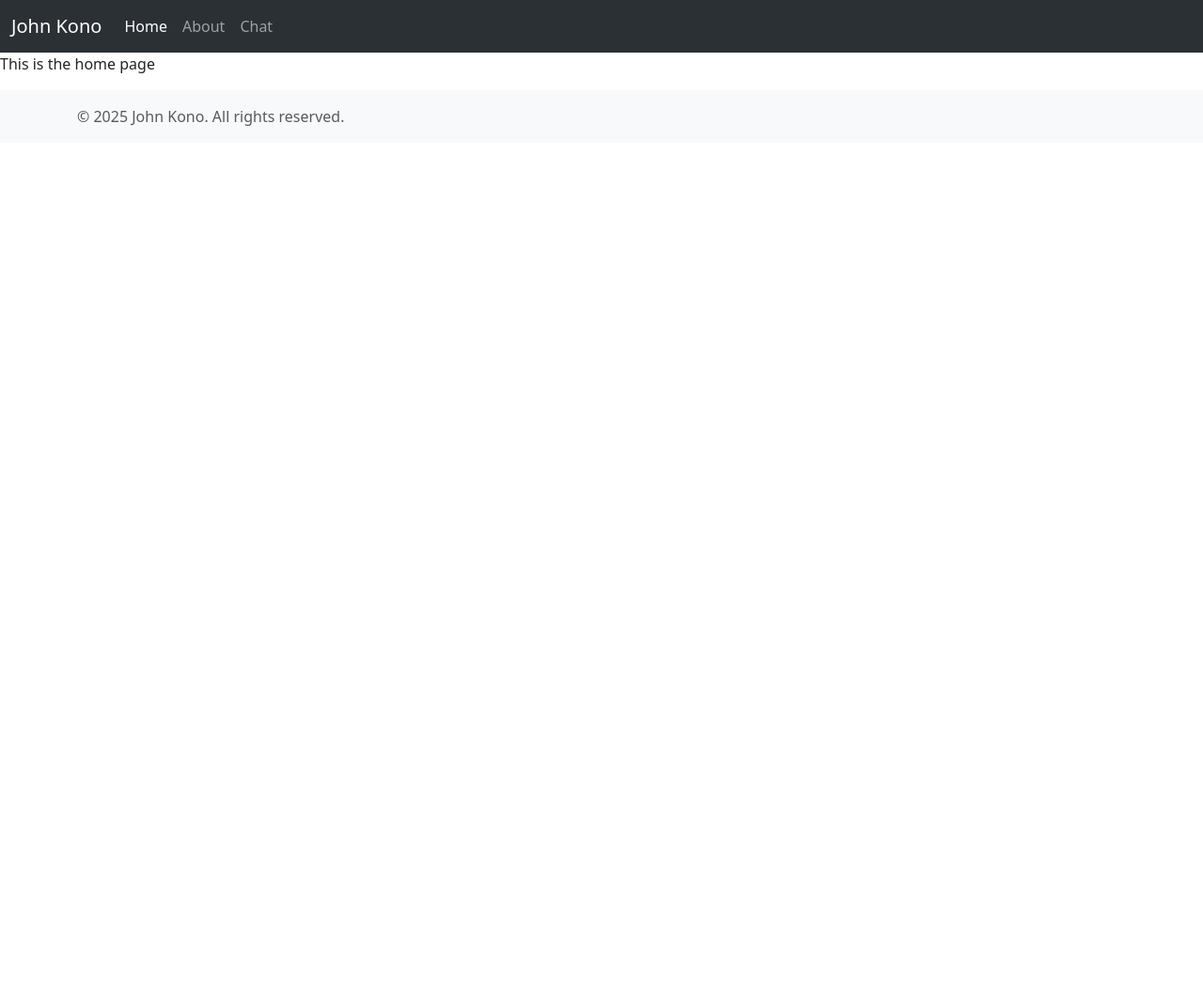
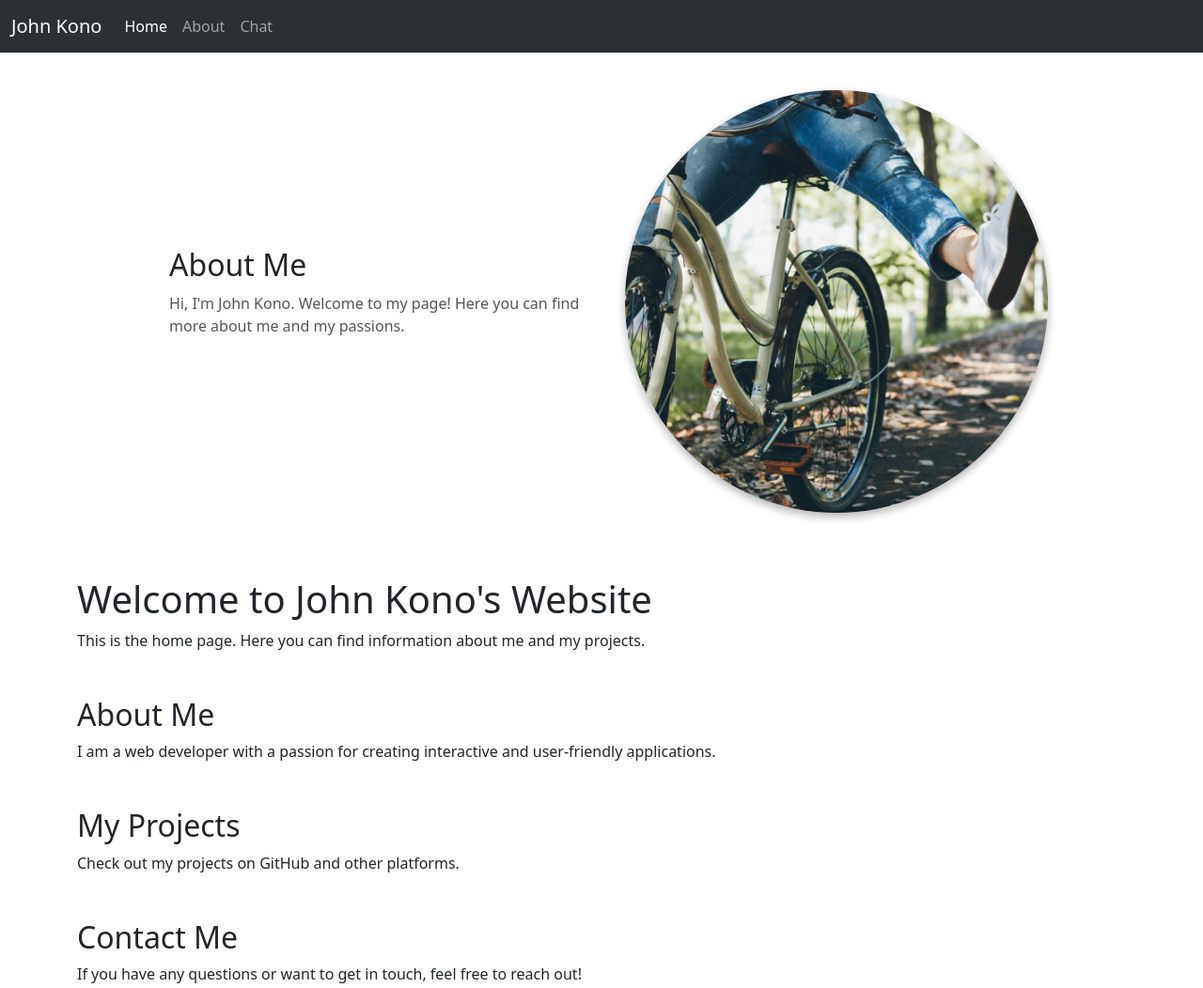
Before and after one commit to JohnKono2025/ca4project2, a plain HTML site: page public/index.html in a window 1280 px wide. Shown: the top 1052 px of the page at 94% size. Before the commit the page ends 800 px from the top, so only its background shows below. Drawn offline with nearby package versions, Linux system fonts and the light colour scheme.

Commit message:
style.css and other updates

```diff
--- a/public/css/demo.css
+++ b/public/css/demo.css
@@ -6,6 +6,7 @@
     margin: 0;
     font-family: Arial, Helvetica, sans-serif;
   }
+
 
   /* Style the side navigation */
   .sidenav {
--- /dev/null
+++ b/public/css/style.css
@@ -0,0 +1,61 @@
+body {
+    font-family: Arial, sans-serif;
+    margin: 0;
+    padding: 0;
+    background-color: #f4f4f9;
+}
+
+/* Style the header */
+.main-container {
+    display: flex;
+    align-items: center;
+    justify-content: space-between;
+    padding: 20px;
+    max-width: 1000px;
+    margin: 20px auto;
+   /* box-shadow: 0px 4px 10px rgba(0, 0, 0, 0.2);*/
+    background-color: #fff;
+    border-radius: 10px;
+}
+
+.text-area {
+    flex: 1;
+    padding: 20px;
+}
+
+.text-area h2 {
+    margin-bottom: 10px;
+}
+
+.text-area p {
+    margin-bottom: 20px;
+    color: #555;
+}
+
+.picture-area {
+    flex: 1;
+    display: flex;
+    justify-content: center;
+    align-items: center;
+}
+
+.picture-area img {
+    width: 450px;
+    height: 450px;
+    border-radius: 50%;
+    box-shadow: 0px 4px 10px rgba(0, 0, 0, 0.3);
+    object-fit: cover;
+}
+
+
+
+@media (max-width: 667px) {
+    .main-container {
+        flex-direction: column;
+        align-items: center;
+        text-align: center;
+    }
+    .text-area, .picture-area {
+        margin-bottom: 20px;
+    }
+}
--- a/public/index.html
+++ b/public/index.html
@@ -9,7 +9,8 @@
         <meta name="viewport" content="width=device-width, initial-scale=1">
         <meta name="keywords" content="John Kono, information, about, chat">
         <meta name="author" content="John Kono">
-        <link rel="stylesheet" href="css/demo.css">
+
+        <link rel="stylesheet" href="css/style.css">
 
          <!-- Bootstrap Script Link -->
     <link href="https://cdn.jsdelivr.net/npm/bootstrap@5.3.5/dist/css/bootstrap.min.css" rel="stylesheet" integrity="sha384-SgOJa3DmI69IUzQ2PVdRZhwQ+dy64/BUtbMJw1MZ8t5HZApcHrRKUc4W0kG879m7" crossorigin="anonymous">
@@ -45,9 +46,42 @@
  </nav>
  <!-- Nav End -->
 
+<!-- Main Content -->
+<div class="main-container">
+  <div class="text-area">
+      <h2>About Me</h2>
+      <p>Hi, I'm John Kono. Welcome to my page! Here you can find more about me and my passions.</p>
+  </div>
+  <div class="picture-area">
+      <img src="images/cycling.jpg" alt="picture of John Kono">
+  </div>
+</div>
+
+<!-- Main Content End-->
 
 
-        <p>This is the home page</p>
+<!-- articles Content -->
+
+        <div class="container mt-5">
+            <h1>Welcome to John Kono's Website</h1>
+            <p>This is the home page. Here you can find information about me and my projects.</p>
+        </div>
+        <div class="container mt-5">
+            <h2>About Me</h2>
+            <p>I am a web developer with a passion for creating interactive and user-friendly applications.</p>
+        </div>
+        <div class="container mt-5">
+            <h2>My Projects</h2>
+            <p>Check out my projects on GitHub and other platforms.</p>
+        </div>
+        <div class="container mt-5">
+            <h2>Contact Me</h2>
+            <p>If you have any questions or want to get in touch, feel free to reach out!</p>
+        </div>
+
+
+
+
 
 
 
```
Also changed, not shown: public/about.html (+2 -2 lines), public/images/cycling.jpg (added).
